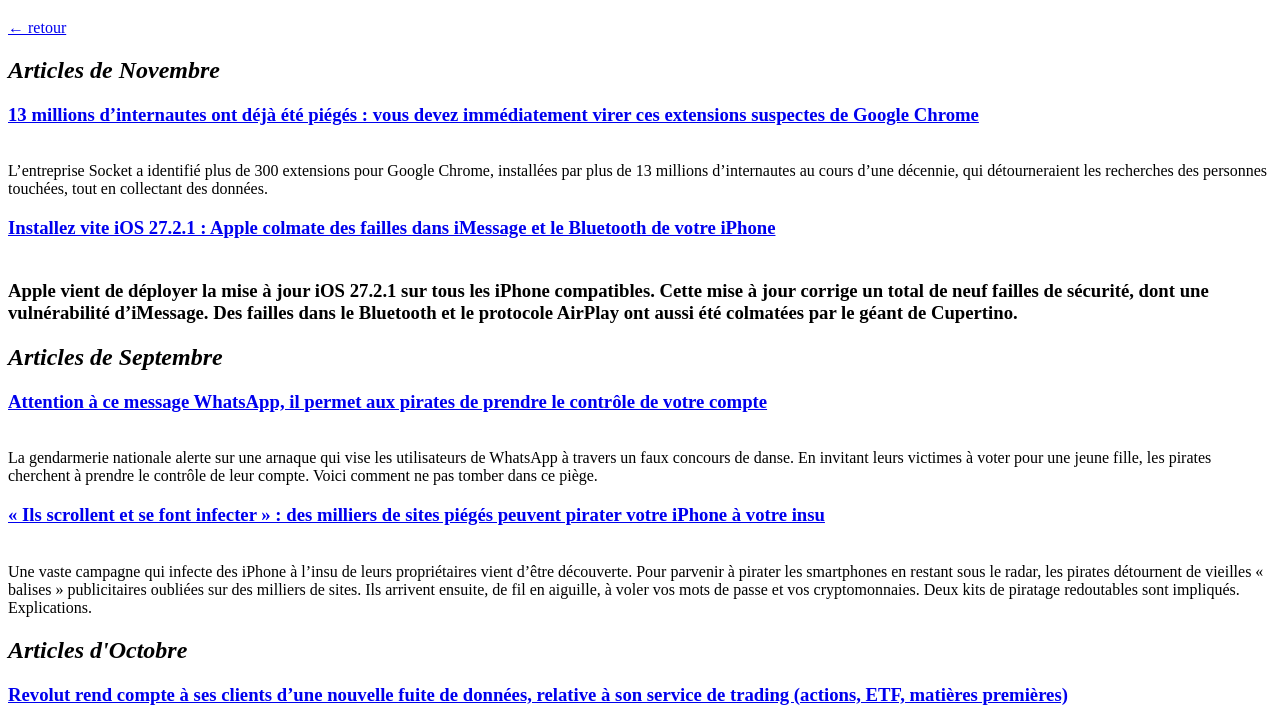
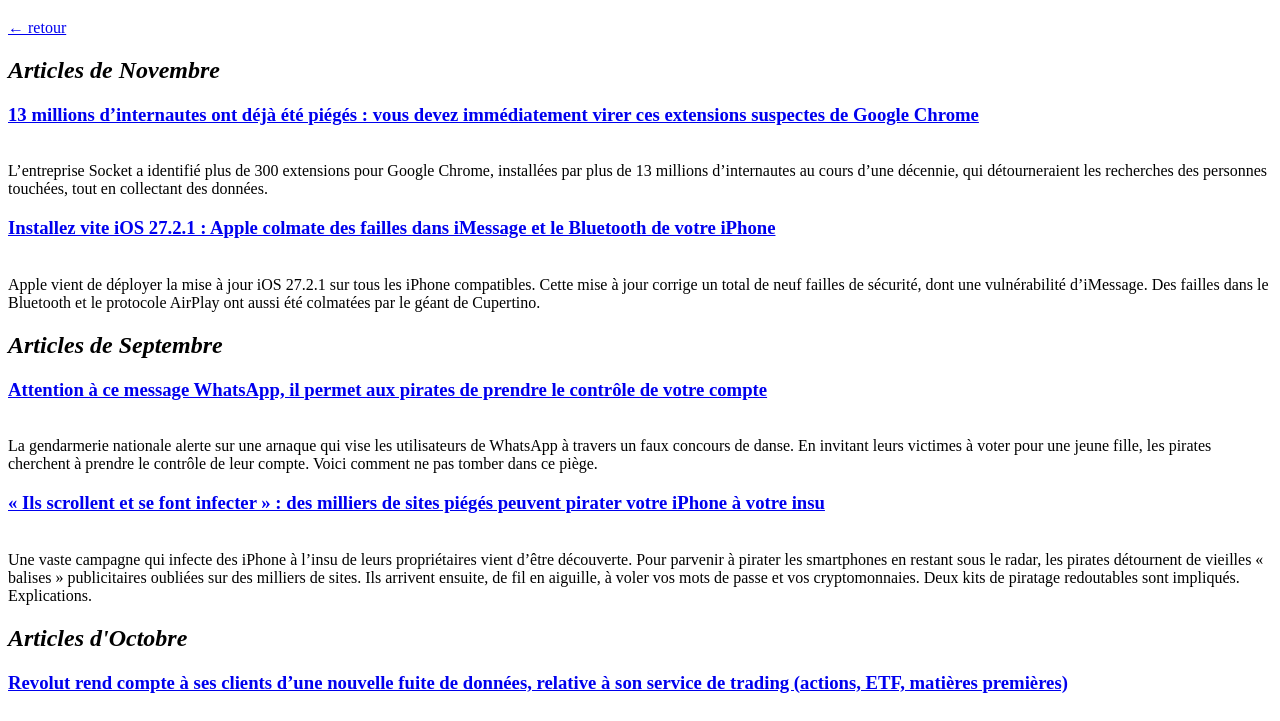
Before and after one commit to thom333900/Portfolio-Marin-Thomas, a plain HTML site: page VTCYB.html in a window 1280 px wide. Shown: the part 79-800 px from the top of the page. Drawn offline with Linux system fonts and the light colour scheme.

Commit message:
Update VTCYB.html

```diff
--- a/VTCYB.html
+++ b/VTCYB.html
@@ -13,7 +13,7 @@
     <h3><a href="https://www.presse-citron.net/pieges-extensions-suspectes-google-chrome/">13 millions d’internautes ont déjà été piégés : vous devez immédiatement virer ces extensions suspectes de Google Chrome </a></h3>
     <br>L’entreprise Socket a identifié plus de 300 extensions pour Google Chrome, installées par plus de 13 millions d’internautes au cours d’une décennie, qui détourneraient les recherches des personnes touchées, tout en collectant des données.</br>
 
-    <h3><a href="https://www.01net.com/actualites/installez-vite-ios-27-2-1-apple-colmate-des-failles-dans-imessage-bluetooth-iphone.html">Installez vite iOS 27.2.1 : Apple colmate des failles dans iMessage et le Bluetooth de votre iPhone</a><h3> <br> Apple vient de déployer la mise à jour iOS 27.2.1 sur tous les iPhone compatibles. Cette mise à jour corrige un total de neuf failles de sécurité, dont une vulnérabilité d’iMessage. Des failles dans le Bluetooth et le protocole AirPlay ont aussi été colmatées par le géant de Cupertino.
+    <h3><a href="https://www.01net.com/actualites/installez-vite-ios-27-2-1-apple-colmate-des-failles-dans-imessage-bluetooth-iphone.html">Installez vite iOS 27.2.1 : Apple colmate des failles dans iMessage et le Bluetooth de votre iPhone</a></h3> <br> Apple vient de déployer la mise à jour iOS 27.2.1 sur tous les iPhone compatibles. Cette mise à jour corrige un total de neuf failles de sécurité, dont une vulnérabilité d’iMessage. Des failles dans le Bluetooth et le protocole AirPlay ont aussi été colmatées par le géant de Cupertino.
         <h2><em> Articles de Septembre</em> </h2>
         <h3><a href="https://www.01net.com/actualites/attention-a-ce-message-whatsapp-il-permet-aux-pirates-de-prendre-le-controle-de-votre-compte.html">Attention à ce message WhatsApp, il permet aux pirates de prendre le contrôle de votre compte </a></h3>
     <br> La gendarmerie nationale alerte sur une arnaque qui vise les utilisateurs de WhatsApp à travers un faux concours de danse. En invitant leurs victimes à voter pour une jeune fille, les pirates cherchent à prendre le contrôle de leur compte. Voici comment ne pas tomber dans ce piège. </br>
```
